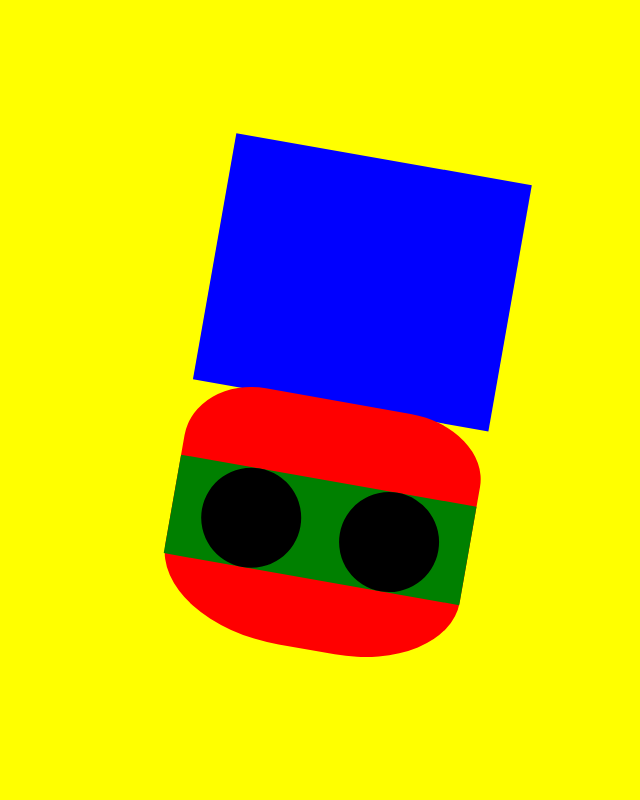
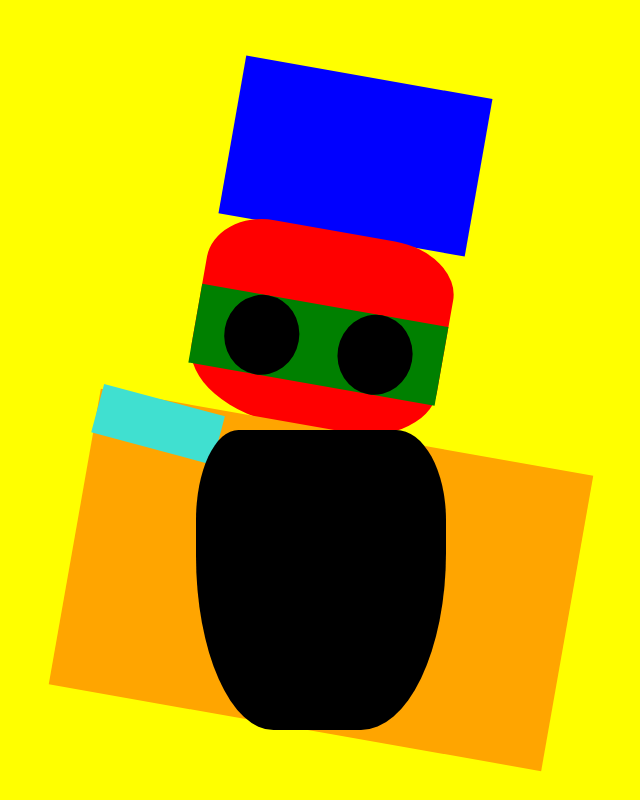
Before and after one commit to nilsmuralles/Lab4-CSS, a plain HTML site: page index.html in a window 1280 px wide. Shown: the whole page, without its empty margins (319-959 px from the left). Drawn offline with Linux system fonts and the light colour scheme.

Commit message:
feat: Body structure

```diff
--- a/index.html
+++ b/index.html
@@ -1,11 +1,13 @@
 <!doctype html>
 <html lang="en">
+
 <head>
   <meta charset="UTF-8" />
   <meta name="viewport" content="width=device-width, initial-scale=1" />
   <title>CSS only Hollow Knight guy</title>
   <link href="style.css" rel="stylesheet" />
 </head>
+
 <body>
   <div class="horns">
     <div class="left horn"></div>
@@ -17,5 +19,15 @@
       <div class="left eye"></div>
     </div>
   </div>
+  <div class="body-container">
+    <div class="cape-back"></div>
+    <div class="arm">
+      <div class="hand"></div>
+      <div class="forearm"></div>
+    </div>
+    <div class="body"></div>
+    <div class="sword"></div>
+  </div>
 </body>
+
 </html>
--- a/style.css
+++ b/style.css
@@ -1,6 +1,6 @@
 :root {
-  --head-width: 300px;
-  --head-height: 250px;
+  --head-width: 250px;
+  --head-height: 200px;
 }
 
 * {
@@ -21,7 +21,7 @@ body {
 
 .horns {
   width: var(--head-width);
-  height: var(--head-height);
+  height: calc(var(--head-height) * 0.8);
   transform: rotate(10deg) translateX(14%);
   background: Blue;
 }
@@ -36,13 +36,12 @@ body {
 
 .eyes {
   width: 100%;
-  position: relative;
   display: flex;
   gap: 40px;
   padding: 0 30px;
   justify-content: space-around;
   height: calc(var(--head-height) / 2.5);
-  transform: translateY(80px);
+  transform: translateY(75px);
   background-color: green;
 }
 
@@ -51,5 +50,27 @@ body {
   height: 100%;
   width: calc(var(--head-width) / 2);
   border-radius: 100%;
-  position: relative;
 }
+
+.body-container {
+  width: calc(var(--head-width) * 2);
+  height: calc(var(--head-height) * 1.5);
+  transform: rotate(10deg);
+  display: flex;
+  background: orange;
+}
+
+.body {
+  height: 100%;
+  width: var(--head-width);
+  background-color: black;
+  transform: rotate(-10deg);
+  border-radius: 17% 20% 34% 31% / 30% 30% 59% 58% ;
+}
+
+.arm {
+  width: calc(var(--head-width) / 2);
+  height: 50px;
+  transform: rotate(5deg);
+  background: turquoise;
+}
```
Lines whose indentation alone changed are shown as unchanged.
